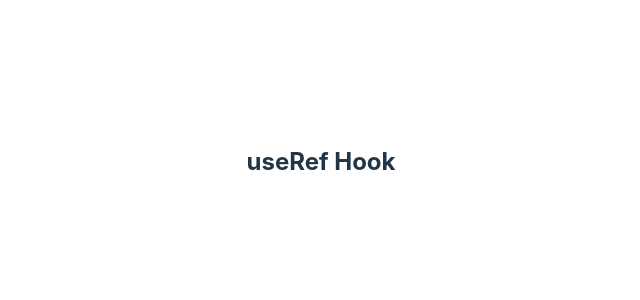
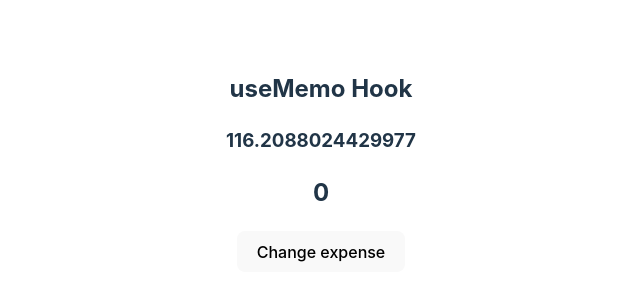
Before and after one commit to Najafkhan256/react-hooks, a React (Vite) app: page / in a window 1280 px wide. Shown: the part 238-538 px from the top of the page, without its empty margins (319-959 px from the left). Built offline with nearby package versions, Linux system fonts and the light colour scheme.

Commit message:
useMemo hook

```diff
--- a/src/App.jsx
+++ b/src/App.jsx
@@ -1,23 +1,24 @@
-import {
-  createContext,
-  useContext,
-  useEffect,
-  useReducer,
-  useRef,
-  useState,
-} from "react";
+import { useMemo, useState } from "react";
 import "./App.css";
 
 function App() {
-  const hookRef = useRef();
+  const [count, setCount] = useState(0);
 
-  useEffect(() => {
-    console.log(hookRef.current.offsetHeight);
-  }, []);
+  const expenseCalculation = () => {
+    return Math.random() * 1000;
+  };
+
+  // const renderCalculationValue = useMemo(() => expenseCalculation(), []);
+  const renderCalculationValue = useMemo(() => expenseCalculation(), [count]);
 
   return (
     <>
-      <h2 ref={hookRef}>useRef Hook</h2>
+      <h2>useMemo Hook</h2>
+      <h3>{renderCalculationValue}</h3>
+      <h2>{count}</h2>
+      <button onClick={() => setCount((prevCount) => prevCount + 1)}>
+        Change expense
+      </button>
     </>
   );
 }
```
